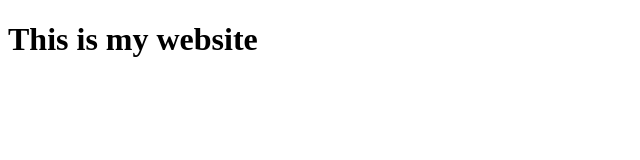
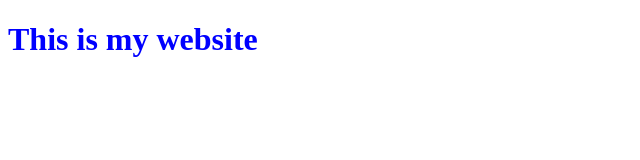
Before and after one commit to aashish44/prateekbhujel.github.io, a plain HTML site: page index.html in a window 1280 px wide. Shown: the whole page, without its empty margins (0-640 px from the left). Drawn offline with Linux system fonts and the light colour scheme.

Commit message:
Update index.html

```diff
--- a/index.html
+++ b/index.html
@@ -5,6 +5,6 @@
 
 </head>
 <body>
-	<h1> This is my website</h1>
+	<h1 style="color:blue;"> This is my website</h1>
 </body>
 <html>
```
